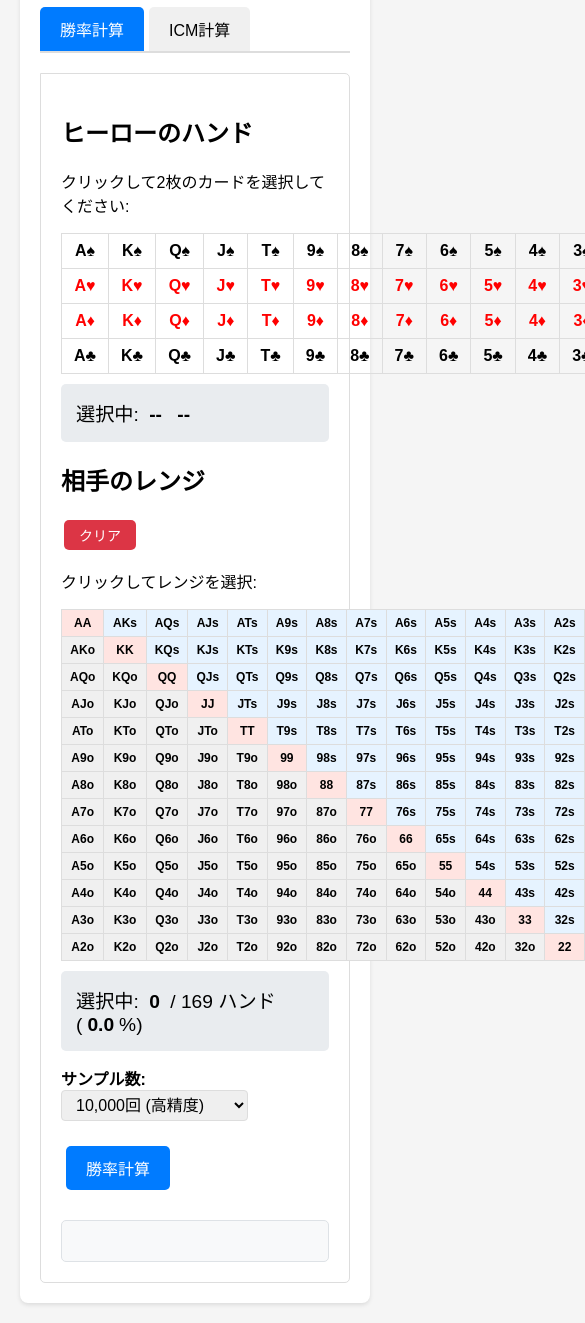
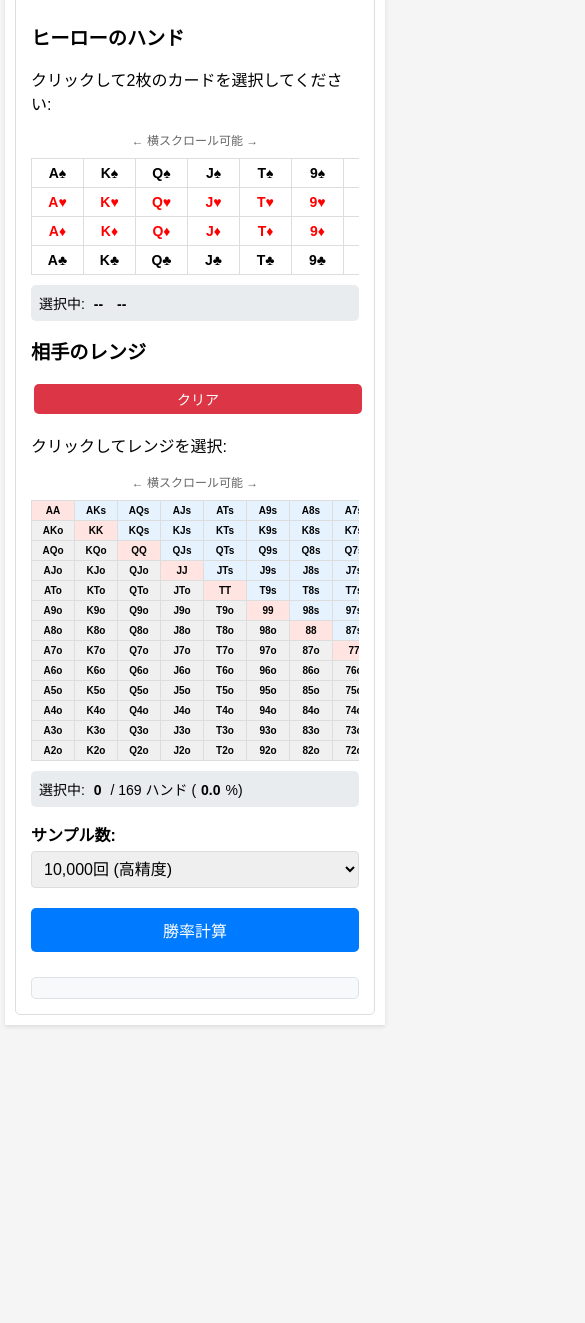
Before and after one commit to dcftradingcrypt/poker-tools, a plain HTML site: page index.html in a window 390 px wide. Shown: the part 150-1473 px from the top of the page, 585 px wide, since content can reach past the window. After the commit the page ends 1180 px from the top, so only its background shows below. Drawn offline with Linux system fonts and the light colour scheme.

Commit message:
Update index.html

```diff
--- a/index.html
+++ b/index.html
@@ -7,23 +7,43 @@
   <style>
     body {
       font-family: Arial, sans-serif;
-      margin: 20px;
+      margin: 0;
+      padding: 10px;
       background-color: #f5f5f5;
     }
     .container {
       max-width: 1200px;
       margin: 0 auto;
       background: white;
-      padding: 20px;
+      padding: 15px;
       border-radius: 8px;
       box-shadow: 0 2px 4px rgba(0,0,0,0.1);
     }
+
+    /* モバイル対応 */
+    @media (max-width: 768px) {
+      body {
+        padding: 5px;
+      }
+      .container {
+        padding: 10px;
+        border-radius: 0;
+      }
+      h1 {
+        font-size: 1.5em;
+      }
+      h2 {
+        font-size: 1.2em;
+      }
+    }
+
     .tab-menu {
       display: flex;
       list-style: none;
       padding: 0;
       margin: 0 0 20px 0;
       border-bottom: 2px solid #ddd;
+      overflow-x: auto;
     }
     .tab-menu li {
       padding: 10px 20px;
@@ -32,6 +52,7 @@
       margin-right: 5px;
       border-radius: 5px 5px 0 0;
       transition: all 0.3s;
+      white-space: nowrap;
     }
     .tab-menu li:hover {
       background: #e0e0e0;
@@ -42,7 +63,7 @@
     }
     .tab-content {
       display: none;
-      padding: 20px;
+      padding: 15px;
       border: 1px solid #ddd;
       border-radius: 0 5px 5px 5px;
     }
@@ -50,19 +71,32 @@
       display: block;
     }
 
-    /* カードグリッド */
+    /* カードグリッド - モバイル対応 */
+    .card-grid-container {
+      overflow-x: auto;
+      margin: 10px 0;
+    }
     #card-grid, #range-grid {
       border-collapse: collapse;
-      margin: 10px 0;
       cursor: pointer;
     }
-    #card-grid td, #range-grid td {
+    #card-grid td {
       padding: 8px 12px;
       border: 1px solid #ddd;
       text-align: center;
       transition: all 0.2s;
       font-weight: bold;
+      min-width: 40px;
     }
+
+    @media (max-width: 768px) {
+      #card-grid td {
+        padding: 6px 8px;
+        font-size: 14px;
+        min-width: 35px;
+      }
+    }
+
     #card-grid td:hover {
       background-color: #f0f0f0;
     }
@@ -76,11 +110,29 @@
       cursor: not-allowed;
     }
 
-    /* レンジグリッド */
+    /* レンジグリッド - モバイル対応 */
+    .range-grid-container {
+      overflow-x: auto;
+      margin: 10px 0;
+    }
     #range-grid td {
       font-size: 12px;
       padding: 6px 8px;
+      border: 1px solid #ddd;
+      text-align: center;
+      transition: all 0.2s;
+      font-weight: bold;
+      min-width: 35px;
     }
+
+    @media (max-width: 768px) {
+      #range-grid td {
+        font-size: 10px;
+        padding: 4px 6px;
+        min-width: 30px;
+      }
+    }
+
     #range-grid td.pair {
       background-color: #ffe4e1;
     }
@@ -110,11 +162,22 @@
     /* 結果表示 */
     .results {
       margin-top: 20px;
-      padding: 20px;
+      padding: 15px;
       background: #f8f9fa;
       border-radius: 5px;
       border: 1px solid #dee2e6;
     }
+
+    @media (max-width: 768px) {
+      .results {
+        padding: 10px;
+      }
+      .results p {
+        font-size: 14px;
+        margin: 8px 0;
+      }
+    }
+
     .results h3 {
       margin-top: 0;
       color: #333;
@@ -138,7 +201,17 @@
       border-radius: 5px;
       font-size: 16px;
       transition: all 0.3s;
+      width: auto;
+      min-width: 100px;
     }
+
+    @media (max-width: 768px) {
+      button {
+        width: 100%;
+        margin: 5px 0;
+      }
+    }
+
     button:hover {
       background: #0056b3;
     }
@@ -160,37 +233,22 @@
       background: #dc3545;
     }
 
-    /* 統計情報 */
-    .stats {
-      display: grid;
-      grid-template-columns: repeat(auto-fit, minmax(200px, 1fr));
-      gap: 15px;
-      margin-top: 20px;
-    }
-    .stat-box {
-      padding: 15px;
-      background: #f8f9fa;
-      border-radius: 5px;
-      border: 1px solid #dee2e6;
-    }
-    .stat-label {
-      font-size: 0.9em;
-      color: #666;
-    }
-    .stat-value {
-      font-size: 1.5em;
-      font-weight: bold;
-      color: #333;
-    }
-
     /* 選択中の表示 */
     .selection-display {
-      padding: 15px;
+      padding: 10px;
       background: #e9ecef;
       border-radius: 5px;
       margin: 10px 0;
-      font-size: 1.2em;
+      font-size: 1em;
     }
+
+    @media (max-width: 768px) {
+      .selection-display {
+        font-size: 14px;
+        padding: 8px;
+      }
+    }
+
     .selection-display span {
       font-weight: bold;
       margin: 0 5px;
@@ -211,19 +269,54 @@
       font-size: 16px;
     }
 
+    @media (max-width: 768px) {
+      .sample-select {
+        display: flex;
+        flex-direction: column;
+      }
+      .sample-select label {
+        margin-bottom: 5px;
+      }
+      .sample-select select {
+        width: 100%;
+        padding: 8px;
+      }
+    }
+
     /* ICM計算用スタイル */
     .controls {
       margin: 20px 0;
     }
     .controls label {
       margin-right: 15px;
+      display: inline-block;
+      margin-bottom: 10px;
     }
     .controls select, .controls input {
       padding: 5px;
       margin-right: 10px;
     }
+
+    @media (max-width: 768px) {
+      .controls {
+        display: flex;
+        flex-direction: column;
+      }
+      .controls label {
+        margin-bottom: 5px;
+      }
+      .controls select, .controls input {
+        width: 100%;
+        margin-bottom: 10px;
+        padding: 8px;
+      }
+    }
+
     .player-inputs {
       margin: 10px 0;
+      display: flex;
+      align-items: center;
+      flex-wrap: wrap;
     }
     .player-inputs input {
       width: 100px;
@@ -232,6 +325,19 @@
     .player-inputs select {
       margin-left: 5px;
     }
+
+    @media (max-width: 768px) {
+      .player-inputs {
+        flex-direction: column;
+        align-items: stretch;
+      }
+      .player-inputs input, .player-inputs select {
+        width: 100%;
+        margin: 5px 0;
+        padding: 8px;
+      }
+    }
+
     #icm-results {
       margin-top: 20px;
       padding: 15px;
@@ -240,6 +346,21 @@
     }
     #icm-results p {
       margin: 5px 0;
+    }
+
+    /* スクロールヒント */
+    .scroll-hint {
+      text-align: center;
+      color: #666;
+      font-size: 12px;
+      margin: 5px 0;
+      display: none;
+    }
+
+    @media (max-width: 768px) {
+      .scroll-hint {
+        display: block;
+      }
     }
   </style>
 </head>
@@ -257,6 +378,8 @@
       <h2>ヒーローのハンド</h2>
       <div id="card-selection">
         <p>クリックして2枚のカードを選択してください:</p>
+        <div class="scroll-hint">← 横スクロール可能 →</div>
+        <div class="card-grid-container">
           <table id="card-grid">
             <tr>
               <td data-card="As" class="black">A♠</td>
@@ -319,6 +442,7 @@
               <td data-card="2c" class="black">2♣</td>
             </tr>
           </table>
+        </div>
         <div class="selection-display">
           選択中: <span id="hand-card1">--</span> <span id="hand-card2">--</span>
           <span id="hand-category"></span>
@@ -332,9 +456,12 @@
 
       <div id="range-selection">
         <p>クリックしてレンジを選択:</p>
+        <div class="scroll-hint">← 横スクロール可能 →</div>
+        <div class="range-grid-container">
           <table id="range-grid">
             <!-- JavaScriptで生成 -->
           </table>
+        </div>
         <div class="selection-display">
           選択中: <span id="range-count">0</span> / 169 ハンド
           (<span id="range-percent">0.0</span>%)
```
Lines whose indentation alone changed are shown as unchanged.
